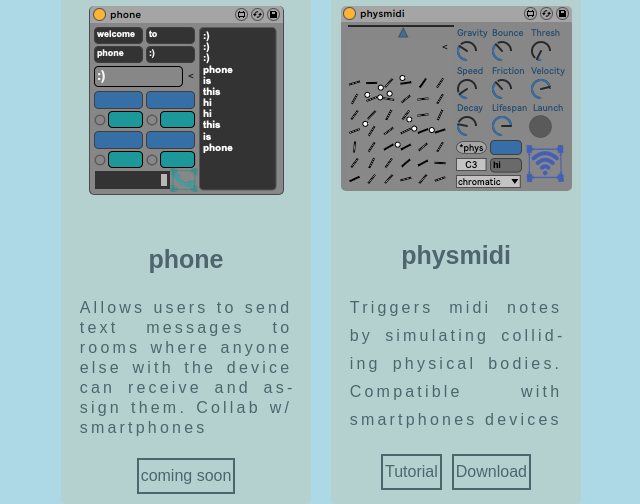
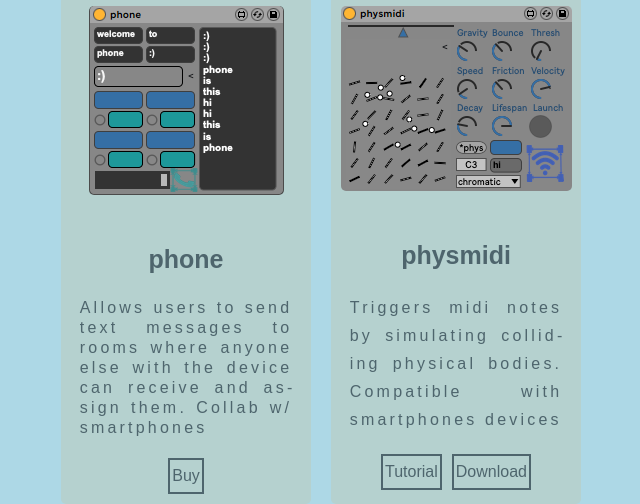
Before and after one commit to xmeatballx/sharespacesite, a plain HTML site: page index.html in a window 1280 px wide. Shown: the part 364-868 px from the top of the page, without its empty margins (319-959 px from the left). Drawn offline with Linux system fonts and the light colour scheme; a web font is replaced by a local one.

Commit message:
added buy link

```diff
--- a/index.html
+++ b/index.html
@@ -31,7 +31,7 @@
                     receive and assign them. Collab w/ smartphones
                 </p>
                 <div class="links">
-                    <a href="#">coming soon</a>
+                    <a href="http://roomsonline.net/smartphones.html">Buy</a>
                 </div>
             </li>
             <li class="gridelement">
```
